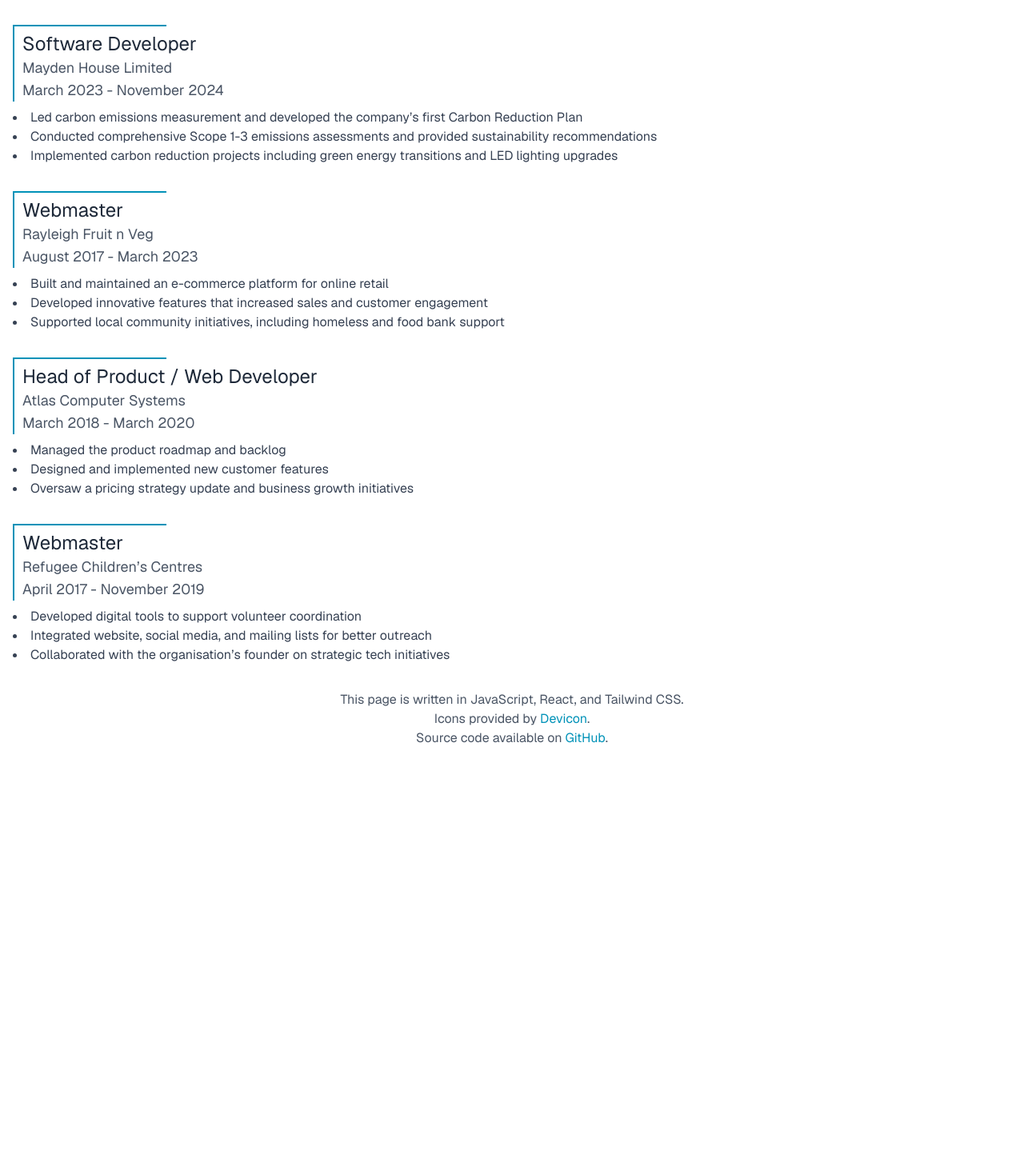
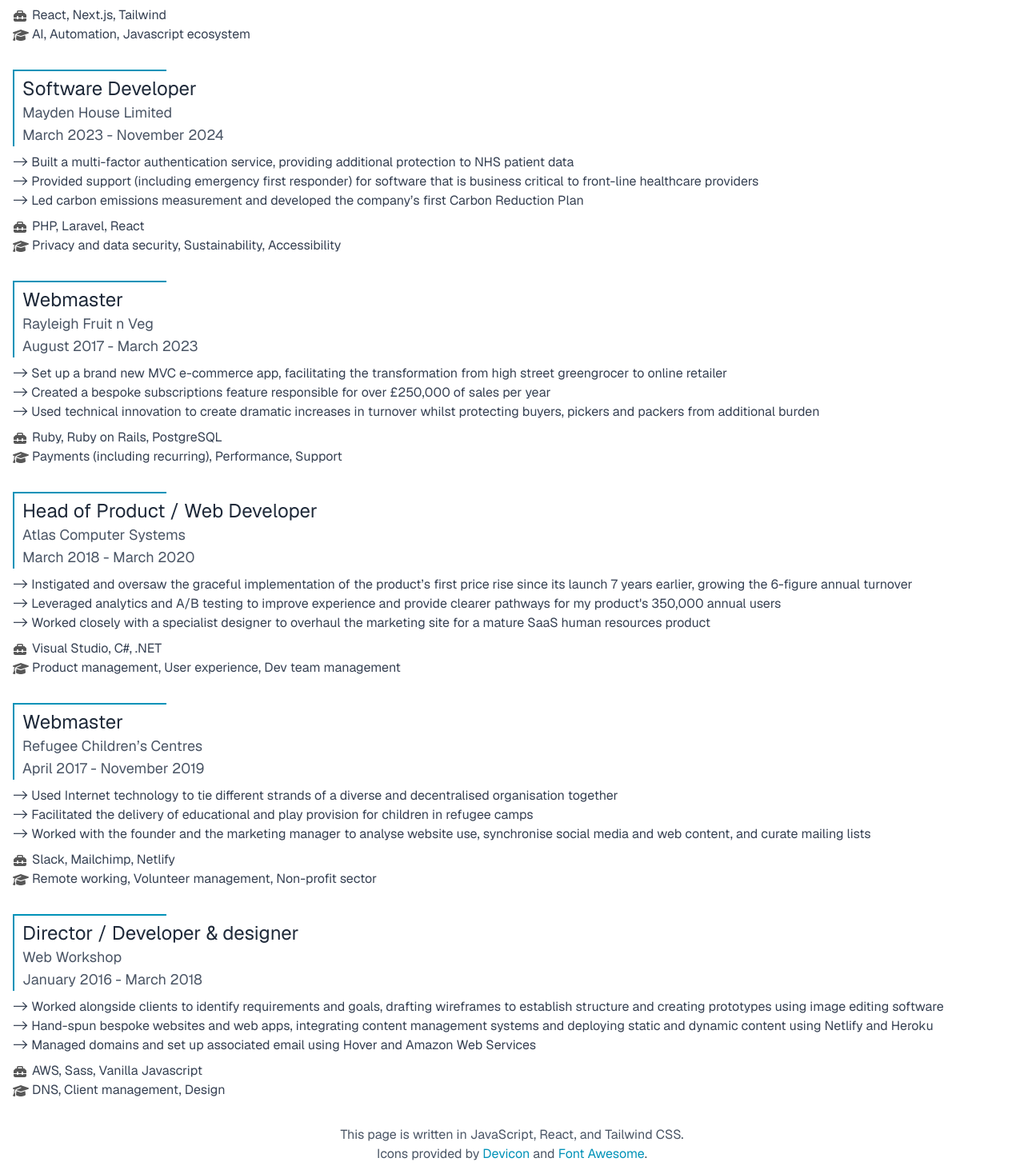
Before and after one commit to benji759/work-webpage, a React (Vite) app: page / in a window 1280 px wide. Shown: the part 980-2438 px from the top of the page at 80% size. Before the commit the page ends 1931 px from the top, so only its background shows below. Built offline with nearby package versions, Linux system fonts and the light colour scheme; a web font is replaced by a local one.

Commit message:
feat: Improved experience section

```diff
--- a/src/App.jsx
+++ b/src/App.jsx
@@ -27,7 +27,30 @@
       </section>
       <footer className="mt-8 text-center text-gray-600" role="contentinfo">
         <p>This page is written in JavaScript, React, and Tailwind CSS.</p>
-        <p>Icons provided by <a href="https://devicon.dev/" target="_blank" rel="noopener noreferrer" className="text-cyan-600 hover:text-cyan-800">Devicon</a>.</p>
+        <p>
+          Icons provided by
+          <a
+            href="https://devicon.dev/"
+            target="_blank"
+            rel="noopener noreferrer"
+            className="text-cyan-600 hover:text-cyan-800"
+            alt="Link to Devicon website"
+            title="Link to Devicon website"
+          >
+            {" "}Devicon
+          </a>
+          {" "}and
+          <a
+            href="https://devicon.dev/"
+            target="_blank"
+            rel="noopener noreferrer"
+            className="text-cyan-600 hover:text-cyan-800"
+            alt="Link to Font Awesome website"
+            title="Link to Font Awesome website"
+          >
+            {" "}Font Awesome
+          </a>.
+        </p>
         <p>Source code available on <a href="https://github.com/benji759/work-webpage" target="_blank" rel="noopener noreferrer" className="text-cyan-600 hover:text-cyan-800" aria-label="GitHub Repository">GitHub</a>.</p>
       </footer>
     </div>
--- a/src/Experience.jsx
+++ b/src/Experience.jsx
@@ -1,4 +1,7 @@
 import React from 'react';
+
+import tools from './assets/toolbox-solid.svg';
+import learning from './assets/graduation-cap-solid.svg';
 
 const experiences = [
   {
@@ -6,50 +9,72 @@
     company: '036 Group',
     dates: 'November 2024 - Present',
     responsibilities: [
-      'Developing and maintaining software applications',
-      'Collaborating with teams to implement new features',
-      'Ensuring high-quality code through best practices'
-    ]
+      'Used Voiceflow and OpenAI to automate repetitive customer service tasks, freeing up agents for things that humans do best',
+      'Automated collection of balance payments and delivery details to support ambitious sales targets',
+      'Improved validation on shipping to speed up fulfilment and prevent expensive errors '
+    ],
+    tools: 'React, Next.js, Tailwind',
+    learning: 'AI, Automation, Javascript ecosystem'
   },
   {
     title: 'Software Developer',
     company: 'Mayden House Limited',
     dates: 'March 2023 - November 2024',
     responsibilities: [
-      'Led carbon emissions measurement and developed the company’s first Carbon Reduction Plan',
-      'Conducted comprehensive Scope 1-3 emissions assessments and provided sustainability recommendations',
-      'Implemented carbon reduction projects including green energy transitions and LED lighting upgrades'
-    ]
+      'Built a multi-factor authentication service, providing additional protection to NHS patient data',
+      'Provided support (including emergency first responder) for software that is business critical to front-line healthcare providers',
+      'Led carbon emissions measurement and developed the company’s first Carbon Reduction Plan'
+    ],
+    tools: 'PHP, Laravel, React',
+    learning: 'Privacy and data security, Sustainability, Accessibility'
   },
   {
     title: 'Webmaster',
     company: 'Rayleigh Fruit n Veg',
     dates: 'August 2017 - March 2023',
     responsibilities: [
-      'Built and maintained an e-commerce platform for online retail',
-      'Developed innovative features that increased sales and customer engagement',
-      'Supported local community initiatives, including homeless and food bank support'
-    ]
+      'Set up a brand new MVC e-commerce app, facilitating the transformation from high street greengrocer to online retailer',
+      'Created a bespoke subscriptions feature responsible for over £250,000 of sales per year',
+      'Used technical innovation to create dramatic increases in turnover whilst protecting buyers, pickers and packers from additional burden'
+    ],
+    tools: 'Ruby, Ruby on Rails, PostgreSQL',
+    learning: 'Payments (including recurring), Performance, Support'
   },
   {
     title: 'Head of Product / Web Developer',
     company: 'Atlas Computer Systems',
     dates: 'March 2018 - March 2020',
     responsibilities: [
-      'Managed the product roadmap and backlog',
-      'Designed and implemented new customer features',
-      'Oversaw a pricing strategy update and business growth initiatives'
-    ]
+      'Instigated and oversaw the graceful implementation of the product’s first price rise since its launch 7 years earlier, growing the 6-figure annual turnover',
+      'Leveraged analytics and A/B testing to improve experience and provide clearer pathways for my product\'s 350,000 annual users',
+      'Worked closely with a specialist designer to overhaul the marketing site for a mature SaaS human resources product'
+    ],
+    tools: 'Visual Studio, C#, .NET',
+    learning: 'Product management, User experience, Dev team management'
   },
   {
     title: 'Webmaster',
     company: 'Refugee Children’s Centres',
     dates: 'April 2017 - November 2019',
     responsibilities: [
-      'Developed digital tools to support volunteer coordination',
-      'Integrated website, social media, and mailing lists for better outreach',
-      'Collaborated with the organisation’s founder on strategic tech initiatives'
-    ]
+      'Used Internet technology to tie different strands of a diverse and decentralised organisation together',
+      'Facilitated the delivery of educational and play provision for children in refugee camps',
+      'Worked with the founder and the marketing manager to analyse website use, synchronise social media and web content, and curate mailing lists'
+    ],
+    tools: 'Slack, Mailchimp, Netlify',
+    learning: 'Remote working, Volunteer management, Non-profit sector'
+  },
+  {
+    title: 'Director / Developer & designer',
+    company: 'Web Workshop',
+    dates: 'January 2016 - March 2018',
+    responsibilities: [
+      'Worked alongside clients to identify requirements and goals, drafting wireframes to establish structure and creating prototypes using image editing software',
+      'Hand-spun bespoke websites and web apps, integrating content management systems and deploying static and dynamic content using Netlify and Heroku',
+      'Managed domains and set up associated email using Hover and Amazon Web Services'
+    ],
+    tools: 'AWS, Sass, Vanilla Javascript',
+    learning: 'DNS, Client management, Design'
   }
 ];
 
@@ -64,11 +89,23 @@
             <p className="text-lg text-gray-600">{job.company}</p>
             <p className="text-lg text-gray-600">{job.dates}</p>
           </div>
-          <ul className="list-disc list-inside mt-2 text-gray-700">
+          <ul className="mt-2 text-gray-700">
             {job.responsibilities.map((resp, i) => (
-              <li key={i}>{resp}</li>
+              <li key={i}>-> {resp}</li>
             ))}
           </ul>
+          <p className="mt-2 text-gray-700">
+            <span className="w-6 inline-block pl-[1px]">
+              <img src={tools} alt="Primary technologies" className="inline-block h-4 opacity-65" />
+            </span>
+            {job.tools}
+          </p>
+          <p className="text-gray-700">
+            <span className="w-6 inline-block">
+              <img src={learning} alt="Key areas of learning" className="inline-block h-4 opacity-65" />
+            </span>
+            {job.learning}
+          </p>
         </div>
       ))}
     </div>
```
Also changed, not shown: src/assets/graduation-cap-solid.svg (added), src/assets/toolbox-solid.svg (added).
